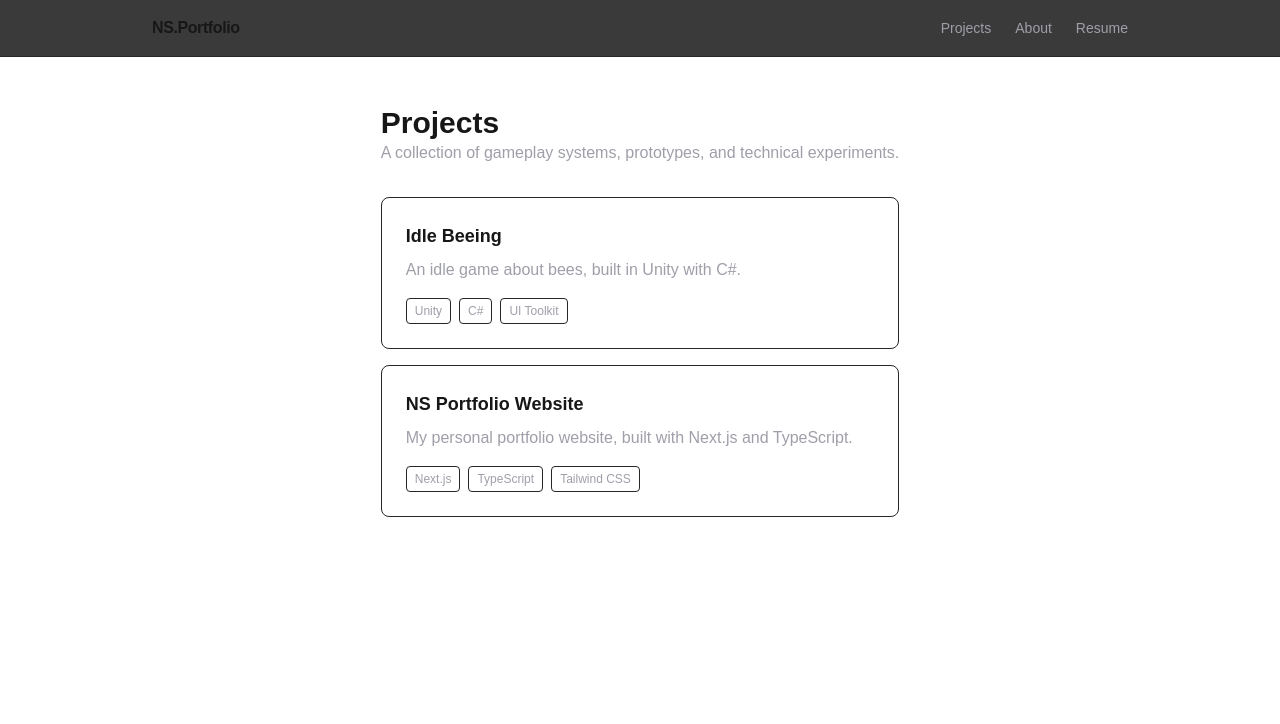
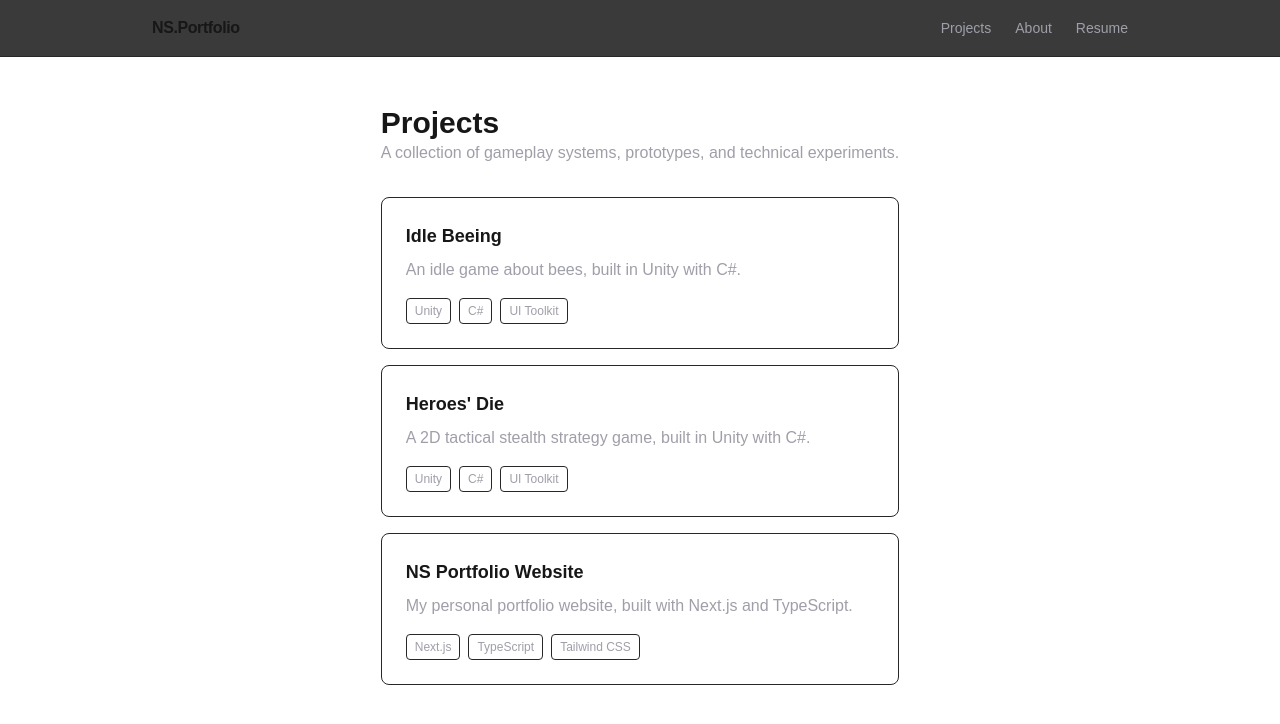
Before and after one commit to IAmKnowah/ns-portfolio, a Next.js app: page /projects in a window 1280 px wide. Shown: the top 724 px of the page. Built offline with nearby package versions, Linux system fonts and the light colour scheme.

Commit message:
Added Heroes' Die to projects list

```diff
--- a/data/projects.ts
+++ b/data/projects.ts
@@ -21,7 +21,6 @@ export const projects: Project[] = [
 		title: "Idle Beeing",
 		description: "An idle game about bees, built in Unity with C#.",
 		longDescription: "Idle Beeing is a game in which you manage a beekeeping operation. You are tasked with discovering different types of flowers and the value of the honey they produce, all the while managing corn syrup and money.",
-
 		tech: ["Unity", "C#", "UI Toolkit"],
 		features: [
 			"Save/Load system to ensure players don't have to restart upon loading.",
@@ -38,6 +37,24 @@ export const projects: Project[] = [
 		links: {
 			download:"https://knowahthedev.itch.io/idle-beeing",
 			demo:"https://drive.google.com/file/d/1Y8fFfRlqH2BLIK0BXnH9zppETmm0kQZP/view?usp=drive_link"
+		}
+	},
+	{
+		id: "heroes-die",
+		title: "Heroes' Die",
+		description: "A 2D tactical stealth strategy game, built in Unity with C#.",
+		longDescription: "Heroes' Die is a strategy round based game in which the main mechanics revolve around line of sight and stealth operations. The player manages a group of characters with abilities balanced around gaining and blocking lines of sight on the opposition.",
+		tech: ["Unity", "C#", "UI Toolkit"],
+		features: [
+			"Line of sight mechanics and careful information gathering.",
+			"Team manager that supports multiple entities on either side.",
+			"Robust sets of gadgets and abilities."
+		],
+		images: [
+			""
+		],
+		links:{
+			download:"https://knowahthedev.itch.io/heros-die"
 		}
 	},
 	{
```
